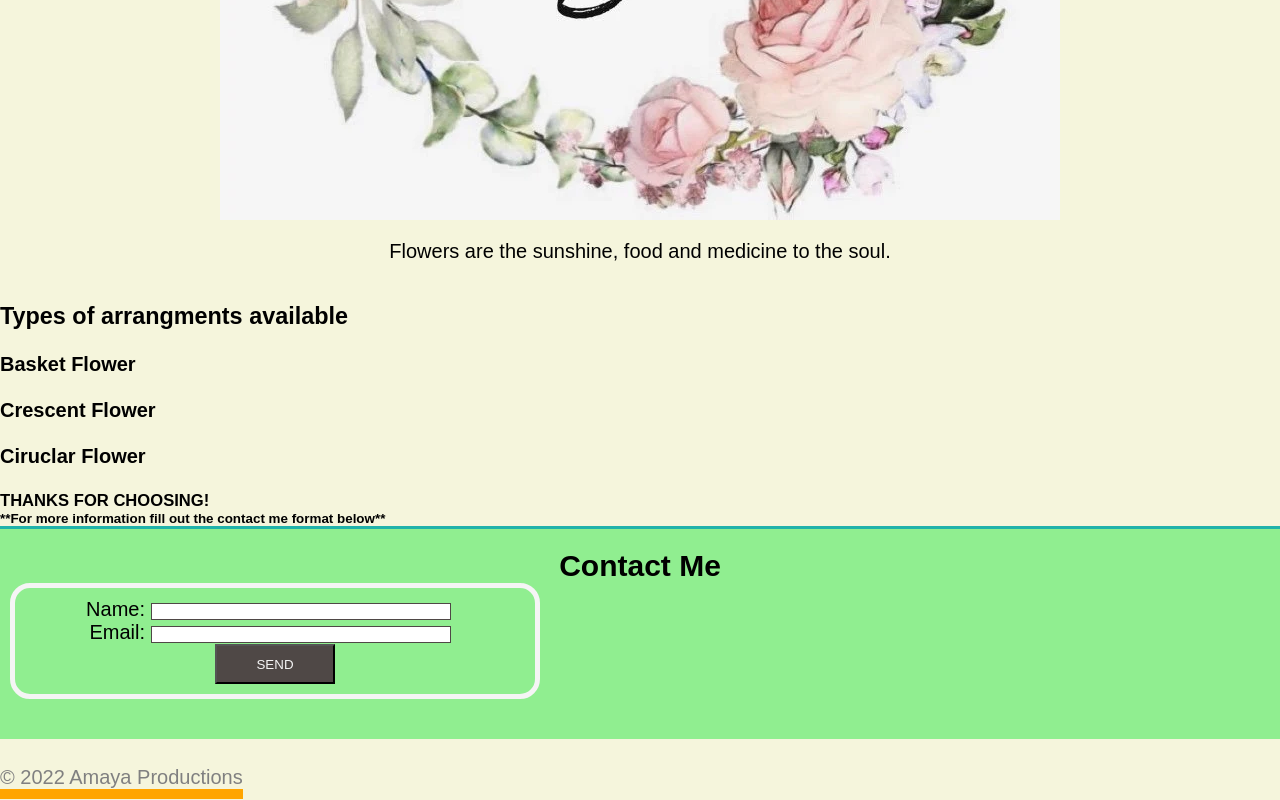
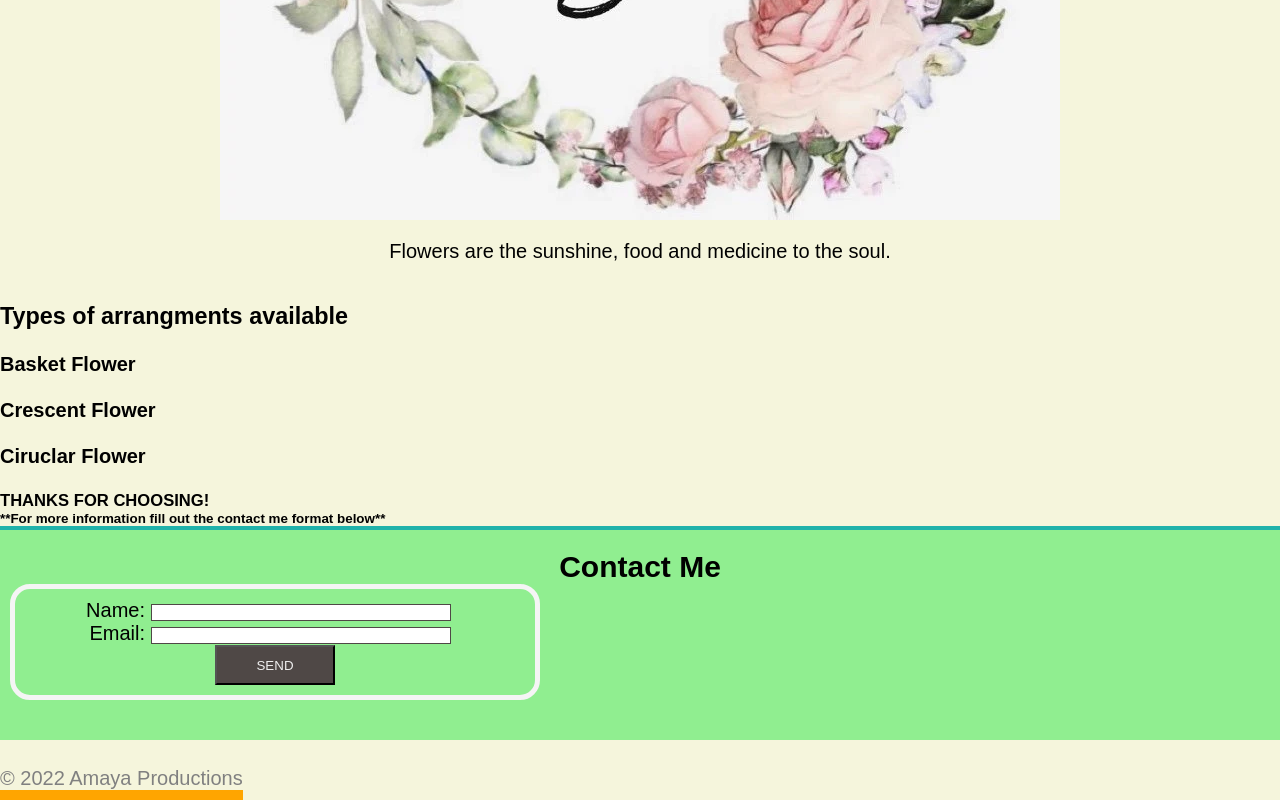
Before and after one commit to Amayaf03/project-week-one, a plain HTML site: page Main/assets/index.html in a window 1280 px wide. Shown: the part 715-1515 px from the top of the page. Drawn offline with Linux system fonts and the light colour scheme.

Commit message:
finishing touches

```diff
--- a/Main/assets/style.css
+++ b/Main/assets/style.css
@@ -57,8 +57,8 @@ img{
 section{
     margin-bottom: 0;
     padding: 20px 10px 40px 10px;
-    border-top: 3px solid lightseagreen;
-    background-color: lightgreen;
+    border-top: 4px solid lightseagreen;
+    background-color: rgb(144, 238, 144);
 }
 
 form{
@@ -90,7 +90,7 @@ button{
     height: 40px;
     width: 120px;
     background-color: #4f4846;
-    color: whitesmoke;
+    color: rgb(239, 239, 239);
 }
 
 .text-center{
```
